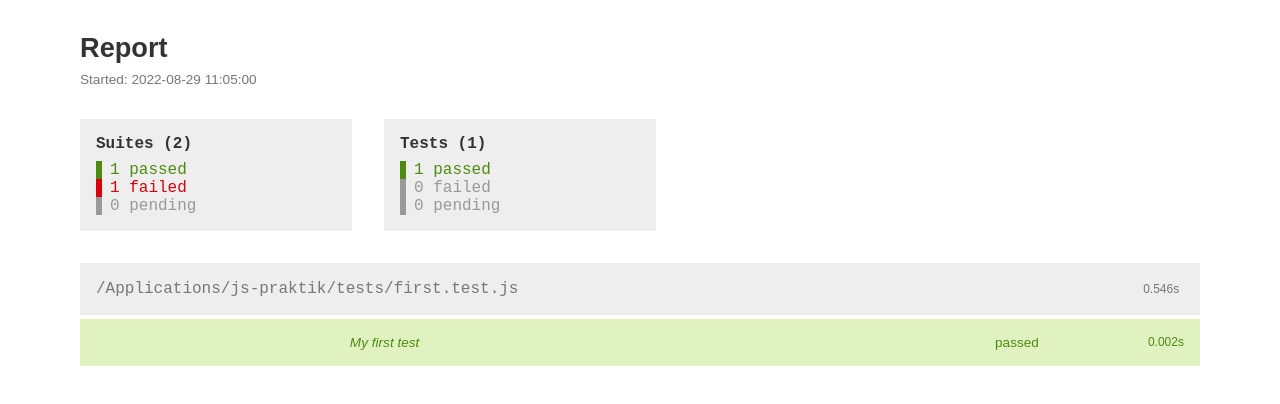
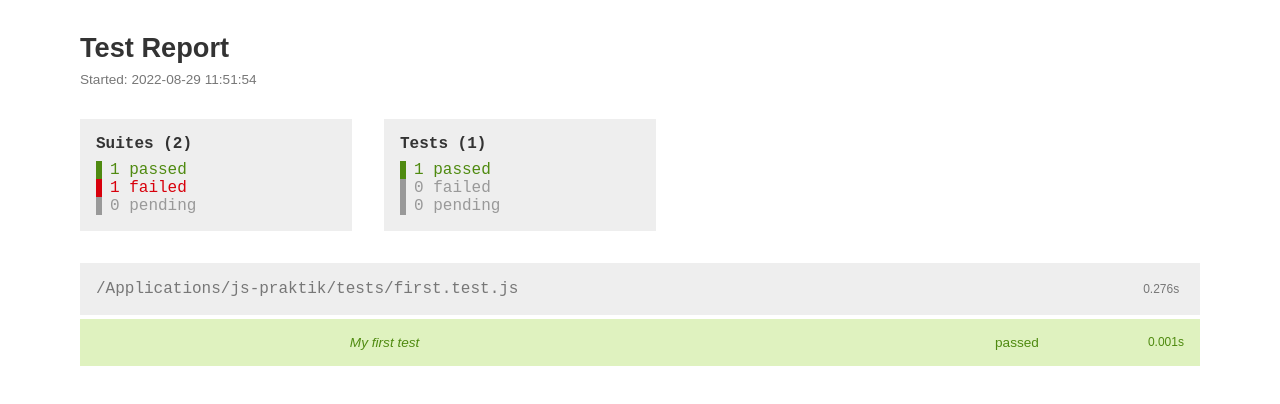
Before and after one commit to freepad/js-praktik, a website: page test-report.html in a window 1280 px wide. Drawn offline with Linux system fonts and the light colour scheme.

Commit message:
change report settings

```diff
--- a/package.json
+++ b/package.json
@@ -31,9 +31,7 @@
       [
         "./node_modules/jest-html-reporter",
         {
-          "outputPath": "html-report/index.html",
-          "pageTitle": "Report",
-          "includeFailureMsg": true,
+          "publicPath": "./html-report",
           "filename": "index.html",
           "openReport": false
         }
--- a/html-report/index.html
+++ b/test-report.html
@@ -1,4 +1,4 @@
-<html><head><meta charset="utf-8"/><title>Report</title><style type="text/css">html,
+<html><head><meta charset="utf-8"/><title>Test Report</title><style type="text/css">html,
 body {
   font-family: Arial, Helvetica, sans-serif;
   font-size: 1rem;
@@ -229,4 +229,4 @@ header {
   font-size: 1rem;
   padding: 0 0.5rem;
 }
-</style></head><body><div id="jesthtml-content"><header><h1 id="title">Report</h1></header><div id="metadata-container"><div id="timestamp">Started: 2022-08-29 11:05:00</div><div id="summary"><div id="suite-summary"><div class="summary-total">Suites (2)</div><div class="summary-passed">1 passed</div><div class="summary-failed">1 failed</div><div class="summary-pending summary-empty">0 pending</div></div><div id="test-summary"><div class="summary-total">Tests (1)</div><div class="summary-passed">1 passed</div><div class="summary-failed summary-empty">0 failed</div><div class="summary-pending summary-empty">0 pending</div></div></div></div><div id="suite-2" class="suite-container"><div class="suite-info"><div class="suite-path">/Applications/js-praktik/tests/first.test.js</div><div class="suite-time">0.546s</div></div><div class="suite-tests"><div class="test-result passed"><div class="test-info"><div class="test-suitename"> </div><div class="test-title"> My first test</div><div class="test-status">passed</div><div class="test-duration">0.002s</div></div></div></div></div></div></body></html>
+</style></head><body><div id="jesthtml-content"><header><h1 id="title">Test Report</h1></header><div id="metadata-container"><div id="timestamp">Started: 2022-08-29 11:51:54</div><div id="summary"><div id="suite-summary"><div class="summary-total">Suites (2)</div><div class="summary-passed">1 passed</div><div class="summary-failed">1 failed</div><div class="summary-pending summary-empty">0 pending</div></div><div id="test-summary"><div class="summary-total">Tests (1)</div><div class="summary-passed">1 passed</div><div class="summary-failed summary-empty">0 failed</div><div class="summary-pending summary-empty">0 pending</div></div></div></div><div id="suite-1" class="suite-container"><div class="suite-info"><div class="suite-path">/Applications/js-praktik/tests/first.test.js</div><div class="suite-time">0.276s</div></div><div class="suite-tests"><div class="test-result passed"><div class="test-info"><div class="test-suitename"> </div><div class="test-title"> My first test</div><div class="test-status">passed</div><div class="test-duration">0.001s</div></div></div></div></div></div></body></html>
```
